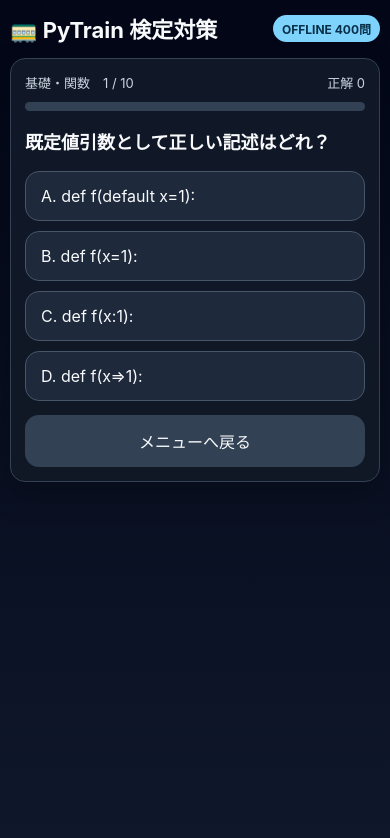
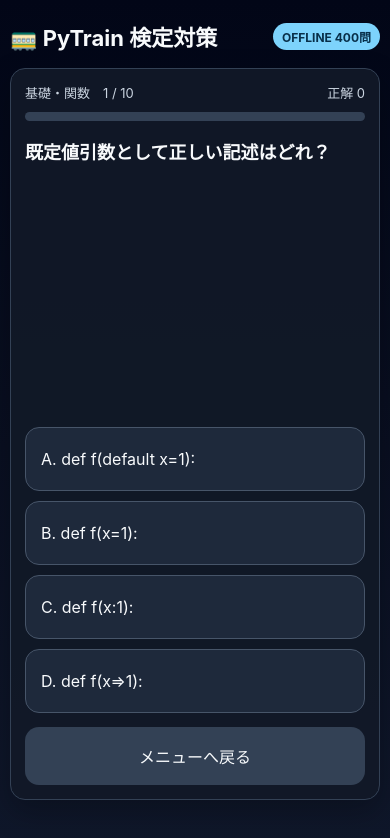
Before and after one commit to SioComb/PyTrain, a website: page public/index.html in a window 390 px wide. Both pictures are taken after a click on the button "問題を開始". Drawn offline with Linux system fonts and the light colour scheme.

Commit message:
回答ボタンをスマホ画面下半分へ配置

```diff
--- a/public/index.html
+++ b/public/index.html
@@ -20,13 +20,14 @@
   --line:#334155;
 }
 * { box-sizing:border-box; }
+html, body { min-height:100%; }
 body {
   margin:0; font-family:-apple-system,BlinkMacSystemFont,"Segoe UI","Noto Sans JP",sans-serif;
   background:linear-gradient(180deg,#020617,#0f172a); color:var(--text);
-  min-height:100vh; -webkit-text-size-adjust:100%;
+  min-height:100vh; min-height:100dvh; -webkit-text-size-adjust:100%;
 }
 button, select { font:inherit; }
-.wrap { max-width:760px; margin:auto; padding:calc(16px + env(safe-area-inset-top)) calc(14px + env(safe-area-inset-right)) calc(40px + env(safe-area-inset-bottom)) calc(14px + env(safe-area-inset-left)); }
+.wrap { max-width:760px; margin:auto; padding:calc(20px + env(safe-area-inset-top)) calc(14px + env(safe-area-inset-right)) calc(40px + env(safe-area-inset-bottom)) calc(14px + env(safe-area-inset-left)); }
 header { display:flex; justify-content:space-between; align-items:center; gap:12px; margin-bottom:14px; }
 h1 { font-size:22px; margin:0; }
 .badge { font-size:12px; color:#082f49; background:#7dd3fc; padding:5px 9px; border-radius:999px; font-weight:700; }
@@ -63,8 +64,20 @@ select { width:100%; padding:12px; border-radius:12px; border:1px solid var(--li
 code { font-family:ui-monospace,SFMono-Regular,Menlo,monospace; color:#bae6fd; }
 @media (max-width:520px) {
   .row,.actions { grid-template-columns:1fr; }
-  .wrap { padding:12px 10px 30px; }
+  .wrap {
+    padding:calc(20px + env(safe-area-inset-top)) 10px calc(24px + env(safe-area-inset-bottom));
+  }
+  header { margin-bottom:16px; }
   .card { padding:14px; border-radius:15px; }
+  #quiz {
+    min-height:calc(100dvh - 112px - env(safe-area-inset-top) - env(safe-area-inset-bottom));
+    display:flex;
+    flex-direction:column;
+  }
+  #quiz .choices { margin-top:auto; }
+  #quiz .choice { min-height:64px; padding:16px 15px; }
+  #quiz .actions .secondary,
+  #quiz .actions .primary { min-height:58px; }
 }
 </style>
 </head>
```
